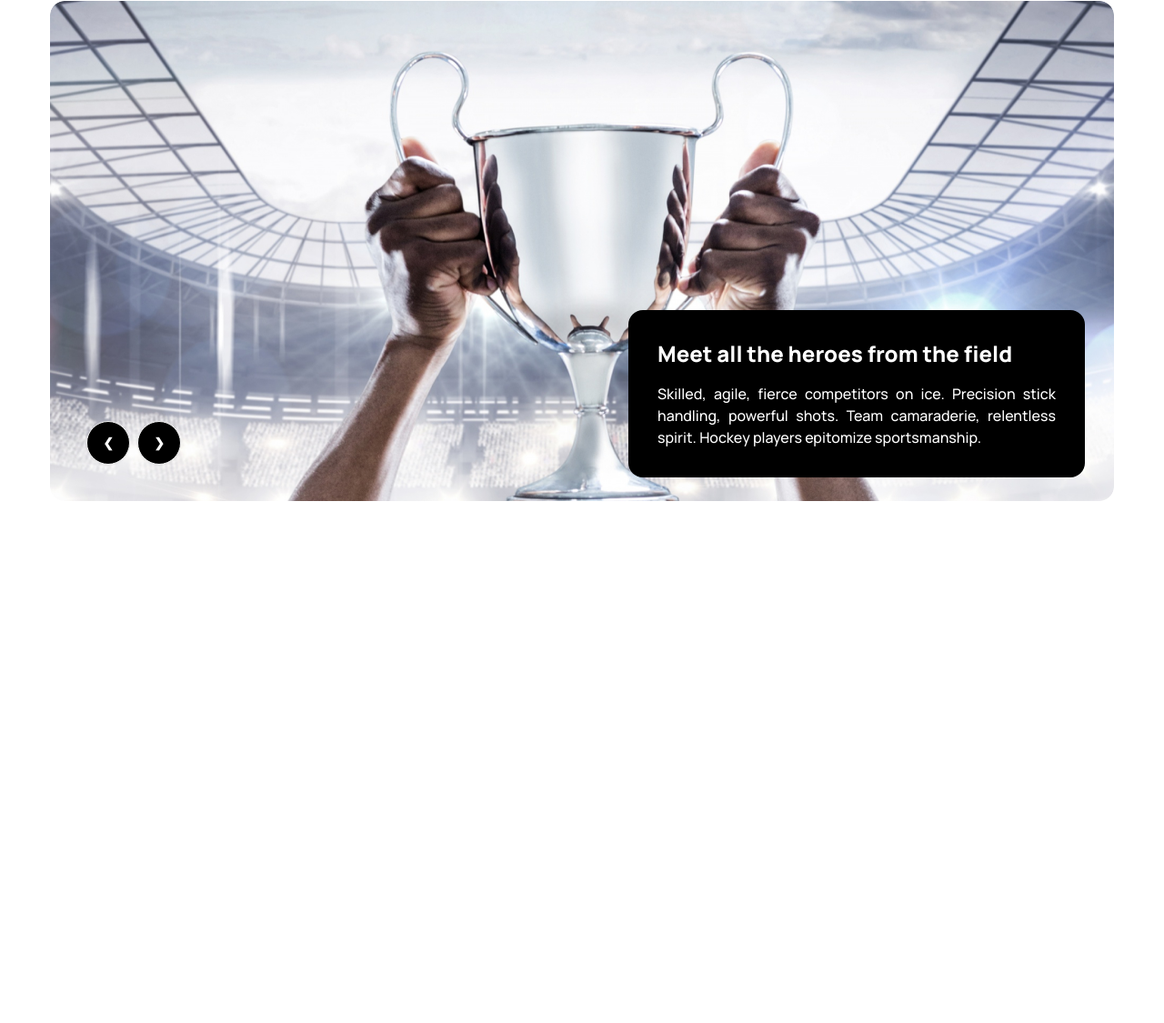
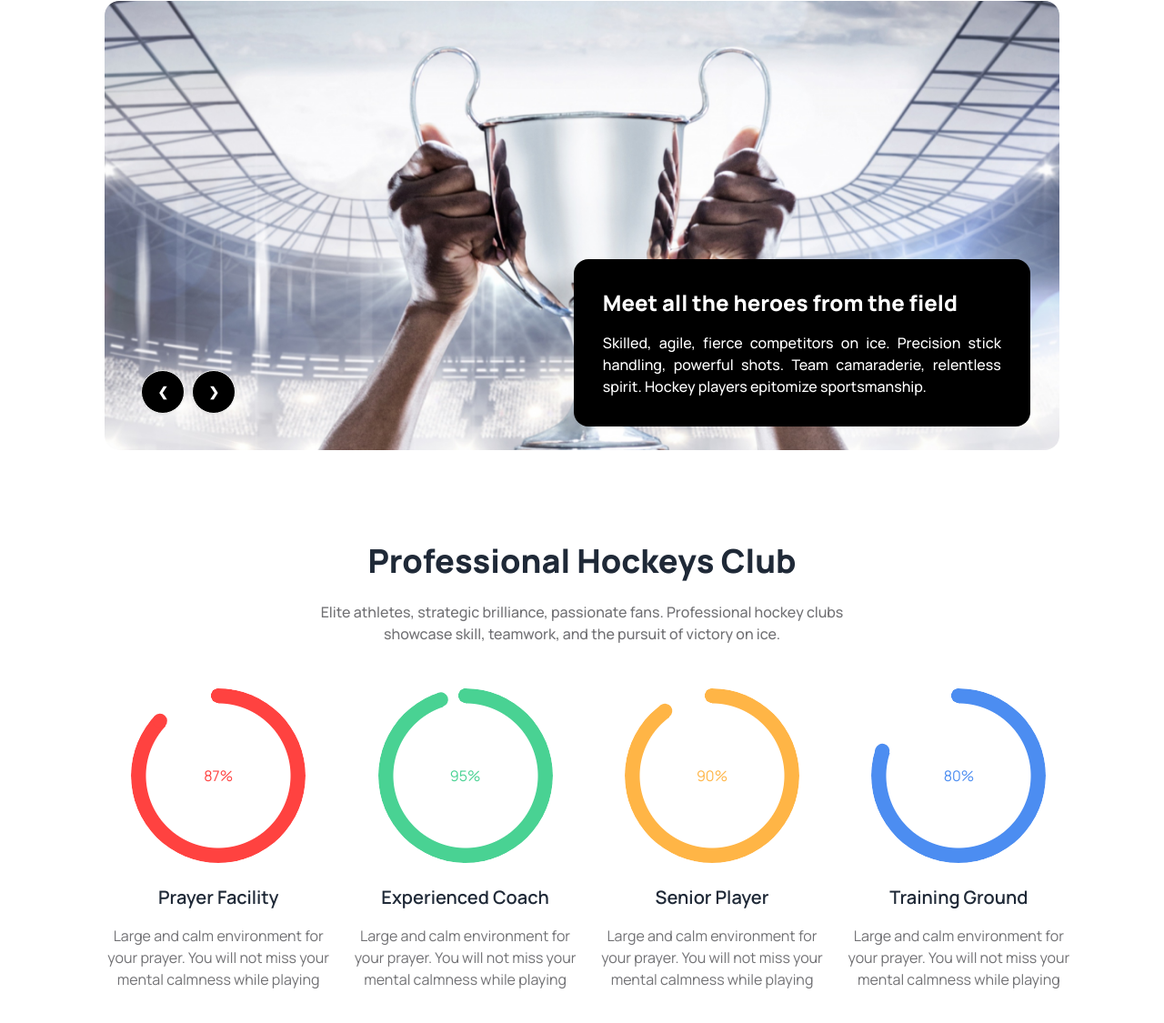
Before and after one commit to rafiul-razib/hockey-heroes, a plain HTML site: page index.html in a window 1280 px wide. Shown: the part 71-1196 px from the top of the page at 91% size. Before the commit the page ends 800 px from the top, so only its background shows below. Drawn offline with nearby package versions, Linux system fonts and the light colour scheme.

Commit message:
upto progressbar responsive done

```diff
--- a/index.html
+++ b/index.html
@@ -35,7 +35,7 @@
 
 </head>
 <body class="font-manrope">
-    <header class="max-w-[1170px] mx-auto">
+    <header class="max-w-[90%] lg:max-w-[82%] mx-auto">
         <!-- Navbar -->
         <div class="navbar bg-base-100">
             <div class="navbar-start">
@@ -75,44 +75,77 @@
           <div class="carousel w-full">
             <div id="slide1" class="carousel-item relative w-full">
               <img src="./Images/1.png" class="w-full rounded-2xl" />
-              <div class="absolute flex justify-start gap-2 bottom-10 left-10">
+              <div class="absolute flex justify-start gap-2 bottom-6 left-1/2 -translate-x-1/2 lg:translate-x-0 lg:bottom-10 lg:left-10">
                 <a href="#slide4" class="btn btn-circle bg-black text-white">❮</a>
                 <a href="#slide2" class="btn btn-circle bg-black text-white">❯</a>
               </div>
             </div>
             <div id="slide2" class="carousel-item relative w-full">
               <img src="./Images/r3.jpg" class="w-full rounded-2xl" />
-              <div class="absolute flex justify-start gap-2 bottom-10 left-10">
+              <div class="absolute flex justify-start gap-2 bottom-6 left-1/2 -translate-x-1/2 lg:translate-x-0 lg:bottom-10 lg:left-10">
                 <a href="#slide1" class="btn btn-circle bg-black text-white">❮</a>
                 <a href="#slide3" class="btn btn-circle bg-black text-white">❯</a>
               </div>
             </div>
             <div id="slide3" class="carousel-item relative w-full">
               <img src="./Images/r1.jpg" class="w-full rounded-2xl" />
-              <div class="absolute flex justify-start gap-2 bottom-10 left-10">
+              <div class="absolute flex justify-start gap-2 bottom-6 left-1/2 -translate-x-1/2 lg:translate-x-0 lg:bottom-10 lg:left-10">
                 <a href="#slide2" class="btn btn-circle bg-black text-white">❮</a>
                 <a href="#slide4" class="btn btn-circle bg-black text-white">❯</a>
               </div>
             </div>
             <div id="slide4" class="carousel-item relative w-full">
               <img src="./Images/r2.jpg" class="w-full rounded-2xl" />
-              <div class="absolute flex justify-start gap-2 bottom-10 left-10">
+              <div class="absolute flex justify-start gap-2 bottom-6 left-1/2 -translate-x-1/2 lg:translate-x-0 lg:bottom-10 lg:left-10">
                 <a href="#slide3" class="btn btn-circle bg-black text-white">❮</a>
                 <a href="#slide1" class="btn btn-circle bg-black text-white">❯</a>
               </div>
             </div>
           </div>
 
-          <div class="bg-black text-white space-y-4 p-8 rounded-2xl w-[502px] absolute bottom-8 right-8">
-            <h3 class="text-2xl font-extrabold">Meet all the heroes from the field</h3>
-            <p class="text-base text-justify font-medium text-[#FFFFFF]">Skilled, agile, fierce competitors on ice. Precision stick handling, powerful shots. Team camaraderie, relentless spirit. Hockey players epitomize sportsmanship.</p>
+          <div class="bg-black text-white space-y-4 p-8 rounded-2xl lg:w-[502px] lg:absolute bottom-8 right-8">
+            <h3 class="text-lg lg:text-2xl font-extrabold">Meet all the heroes from the field</h3>
+            <p class="text-sm lg:text-base text-justify font-medium text-[#FFFFFF]">Skilled, agile, fierce competitors on ice. Precision stick handling, powerful shots. Team camaraderie, relentless spirit. Hockey players epitomize sportsmanship.</p>
           </div>
 
         </div>
 
     </header>
 
-    <section class="container mx-auto">
+    <!-- Professional Hockey Club -->
+    <section class="max-w-[90%] lg:max-w-[82%] mx-auto my-24">
+        <div class="text-center">
+            <h2 class="text-4xl font-extrabold">Professional Hockeys Club</h2>
+            <p class="text-base font-medium text-[#131318] opacity-60 max-w-[607px] mx-auto my-6">Elite athletes, strategic brilliance, passionate fans. Professional hockey clubs showcase skill, teamwork, and the pursuit of victory on ice.</p>
+        </div>
+
+        <div class="progress-container mt-12 grid grid-cols-1 md:grid-cols-2 lg:grid-cols-4 gap-9 mx-auto">
+            <div class="h-full w-[250px] flex flex-col text-center items-center mx-auto">
+                <div class="radial-progress text-[#FF4240] mb-6" style="--value:87; --size:12rem; --thickness: 1rem;" role="progressbar">87%</div>
+                <h4 class="text-xl font-semibold mb-4">Prayer Facility</h4>
+                <p class="text-base font-normal text-[#131318] opacity-60">Large and calm environment for your prayer. You will not miss your mental calmness while playing </p>
+            </div>
+            <div class="h-full w-[250px] flex flex-col text-center items-center mx-auto">
+                <div class="radial-progress text-[#49D293] mb-6" style="--value:95; --size:12rem; --thickness: 1rem;" role="progressbar">95%</div>
+                <h4 class="text-xl font-semibold mb-4">Experienced Coach</h4>
+                <p class="text-base font-normal text-[#131318] opacity-60">Large and calm environment for your prayer. You will not miss your mental calmness while playing </p>
+            </div>
+            <div class="h-full w-[250px] flex flex-col text-center items-center mx-auto">
+                <div class="radial-progress text-[#FFB546] mb-6" style="--value:90; --size:12rem; --thickness: 1rem;" role="progressbar">90%</div>
+                <h4 class="text-xl font-semibold mb-4">Senior Player</h4>
+                <p class="text-base font-normal text-[#131318] opacity-60">Large and calm environment for your prayer. You will not miss your mental calmness while playing </p>
+            </div>
+            <div class="h-full w-[250px] flex flex-col text-center items-center mx-auto">
+                <div class="radial-progress text-[#4C8DF1] mb-6" style="--value:80; --size:12rem; --thickness: 1rem;" role="progressbar">80%</div>
+                <h4 class="text-xl font-semibold mb-4">Training Ground</h4>
+                <p class="text-base font-normal text-[#131318] opacity-60">Large and calm environment for your prayer. You will not miss your mental calmness while playing </p>
+            </div>
+        </div>
+    </section>
+
+    <!-- Programme Section -->
+
+    <section class="max-w-[90%] lg:max-w-[82%] mx-auto">
 
     </section>
 
```
